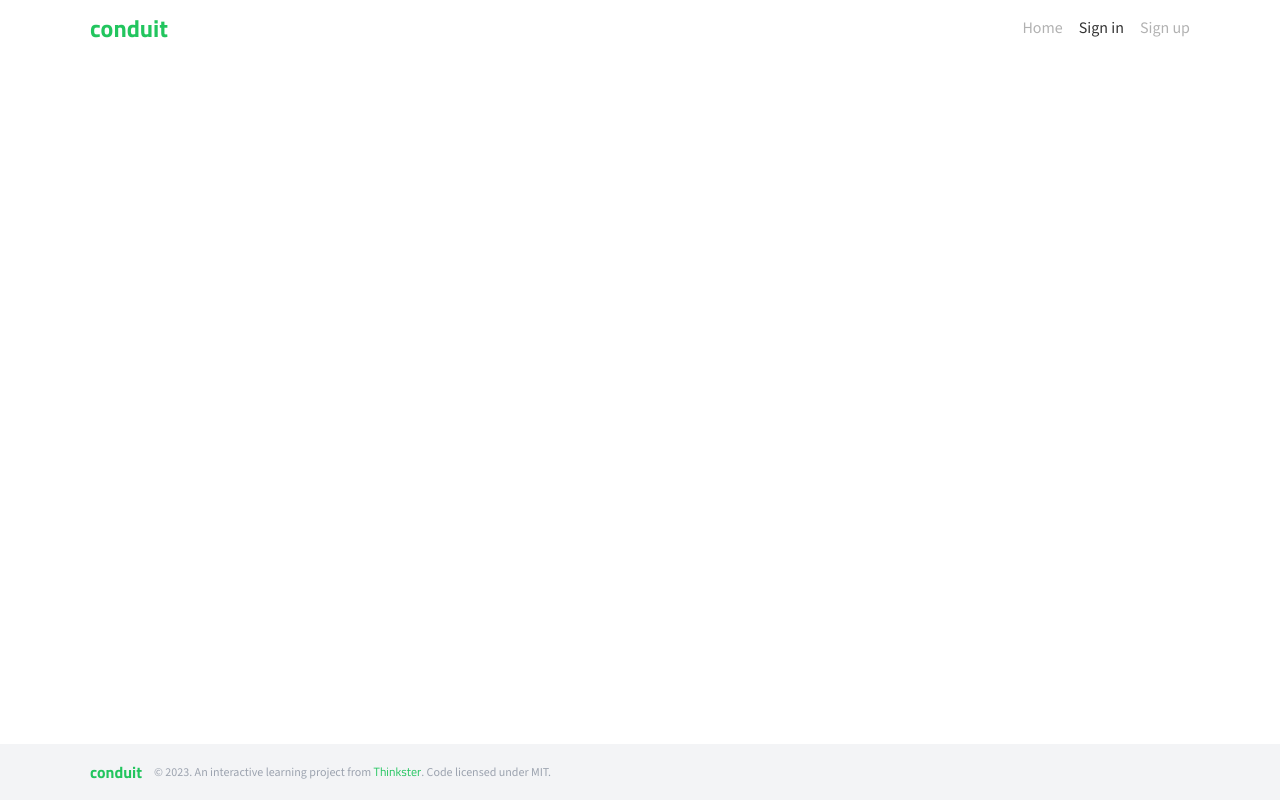
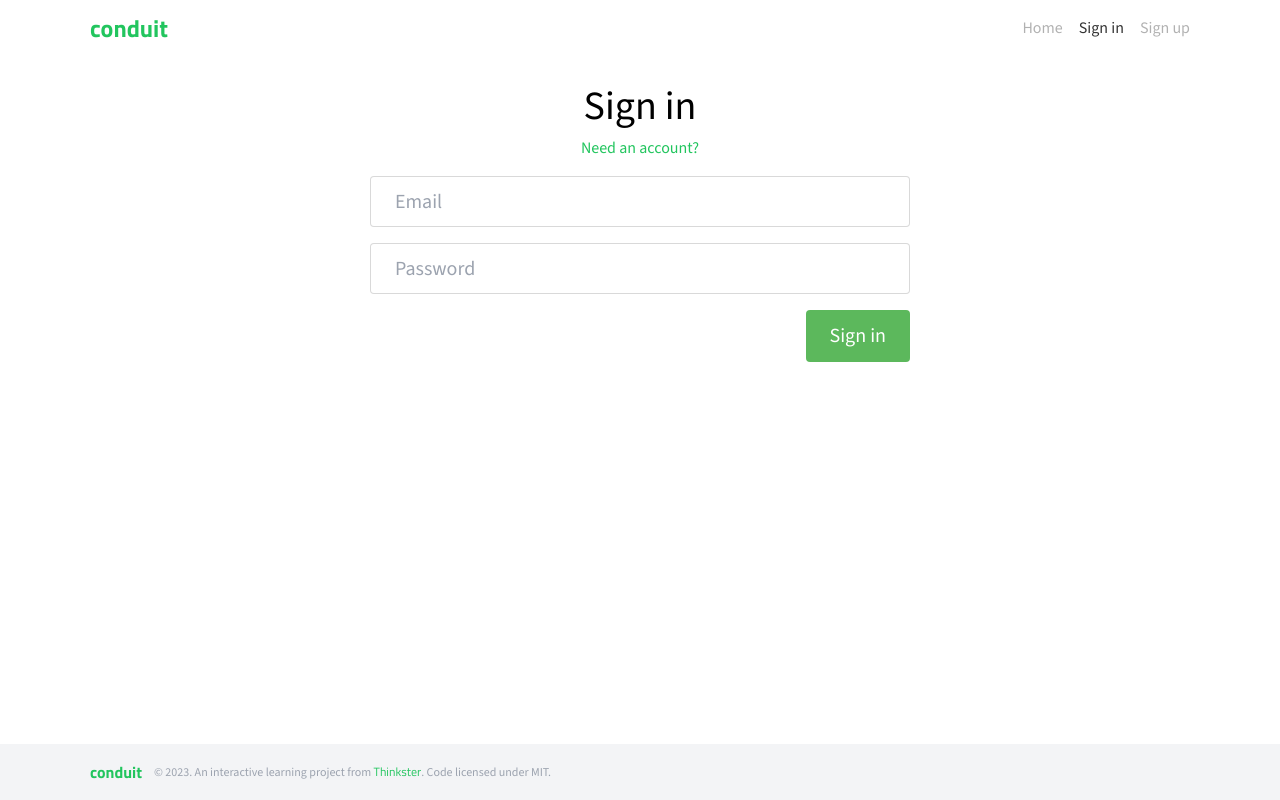
Before and after one commit to Andriy-FrfR/nextjs-medium-clone, a Next.js app: page /login in a window 1280 px wide. Built offline with nearby package versions, Linux system fonts and the light colour scheme.

Commit message:
feat: finish ui for login page

```diff
--- a/src/pages/login.tsx
+++ b/src/pages/login.tsx
@@ -1,9 +1,71 @@
 import Head from 'next/head';
+import Link from 'next/link';
+import { useState } from 'react';
+import { useForm } from 'react-hook-form';
+
+const INPUTS = [
+  {
+    placeholder: 'Email',
+    type: 'email',
+    name: 'email',
+  },
+  {
+    placeholder: 'Password',
+    type: 'password',
+    name: 'password',
+  },
+];
 
 export default function LoginPage() {
+  const { handleSubmit, register } = useForm();
+
+  const [isLoading, setIsLoading] = useState(false);
+
+  const onSubmit = () => {
+    setIsLoading(true);
+
+    setTimeout(() => setIsLoading(false), 1000);
+  };
+
   return (
-    <Head>
-      <title>Sign in - Conduit</title>
-    </Head>
+    <>
+      <Head>
+        <title>Sign in - Conduit</title>
+      </Head>
+      <div className="mx-auto mt-5 max-w-[580px] px-5 text-center">
+        <h1 className="text-[40px]">Sign in</h1>
+        <Link
+          href="/register"
+          className="text-green-500 hover:text-green-650 hover:underline"
+        >
+          Need an account?
+        </Link>
+        <form onSubmit={handleSubmit(onSubmit)} className="mt-4 flex flex-col">
+          {INPUTS.map(({ type, placeholder, name }) => (
+            <input
+              {...register(name)}
+              key={name}
+              type={type}
+              placeholder={placeholder}
+              disabled={isLoading}
+              className={`mb-4 h-[51px] rounded border border-[#00000026] px-6 py-3 text-xl text-gray-600 placeholder:text-gray-400 ${
+                isLoading && 'bg-gray-150 cursor-not-allowed'
+              }`}
+            />
+          ))}
+          <button
+            type="submit"
+            disabled={isLoading}
+            className={`bg-green-550 self-end rounded px-6 py-3 text-xl text-white ${
+              isLoading
+                ? 'cursor-not-allowed opacity-60'
+                : 'hover:bg-green-600 active:bg-green-700'
+            }`}
+          >
+            Sign in
+          </button>
+        </form>
+      </div>
+    </>
   );
 }
```
